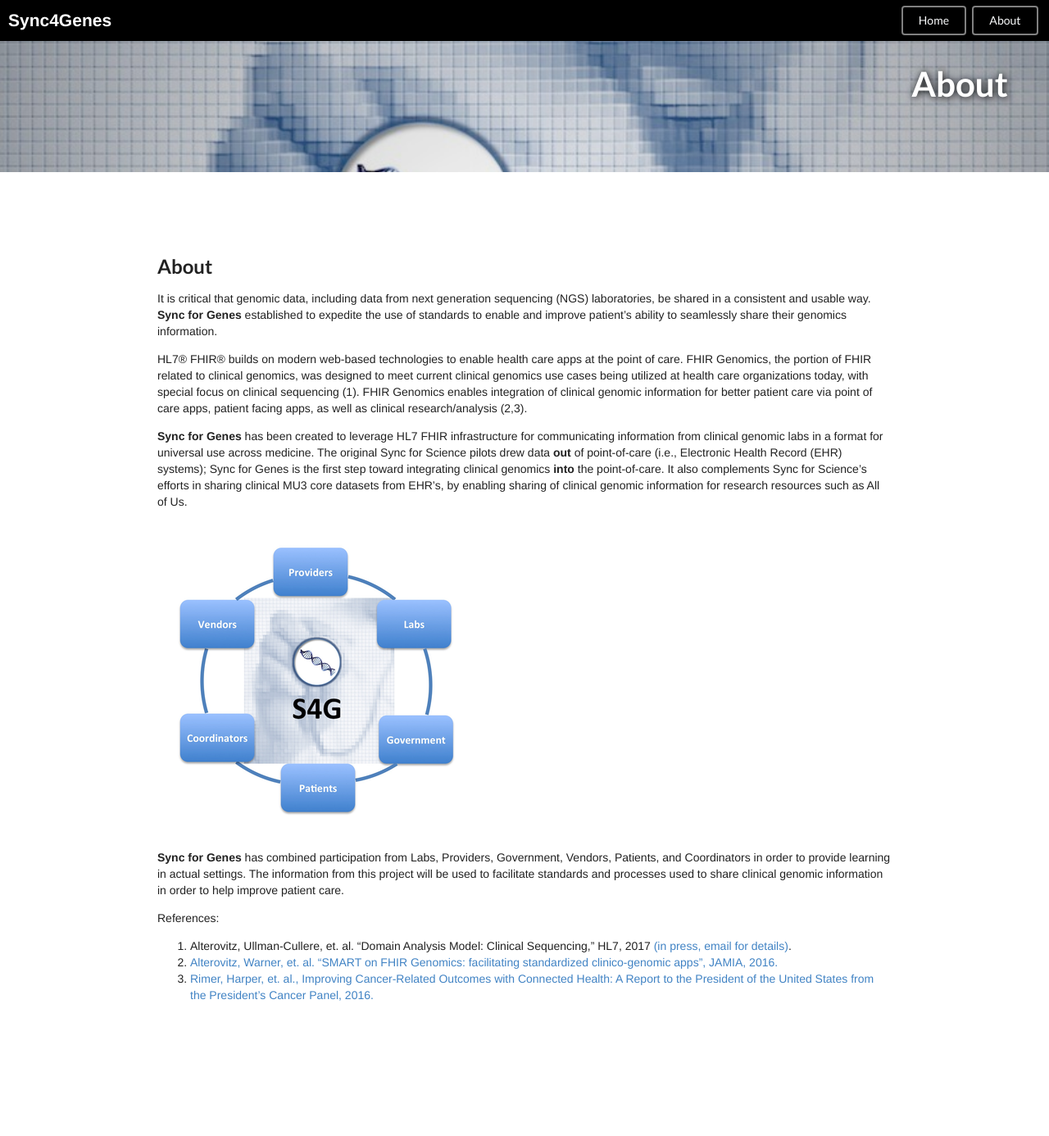
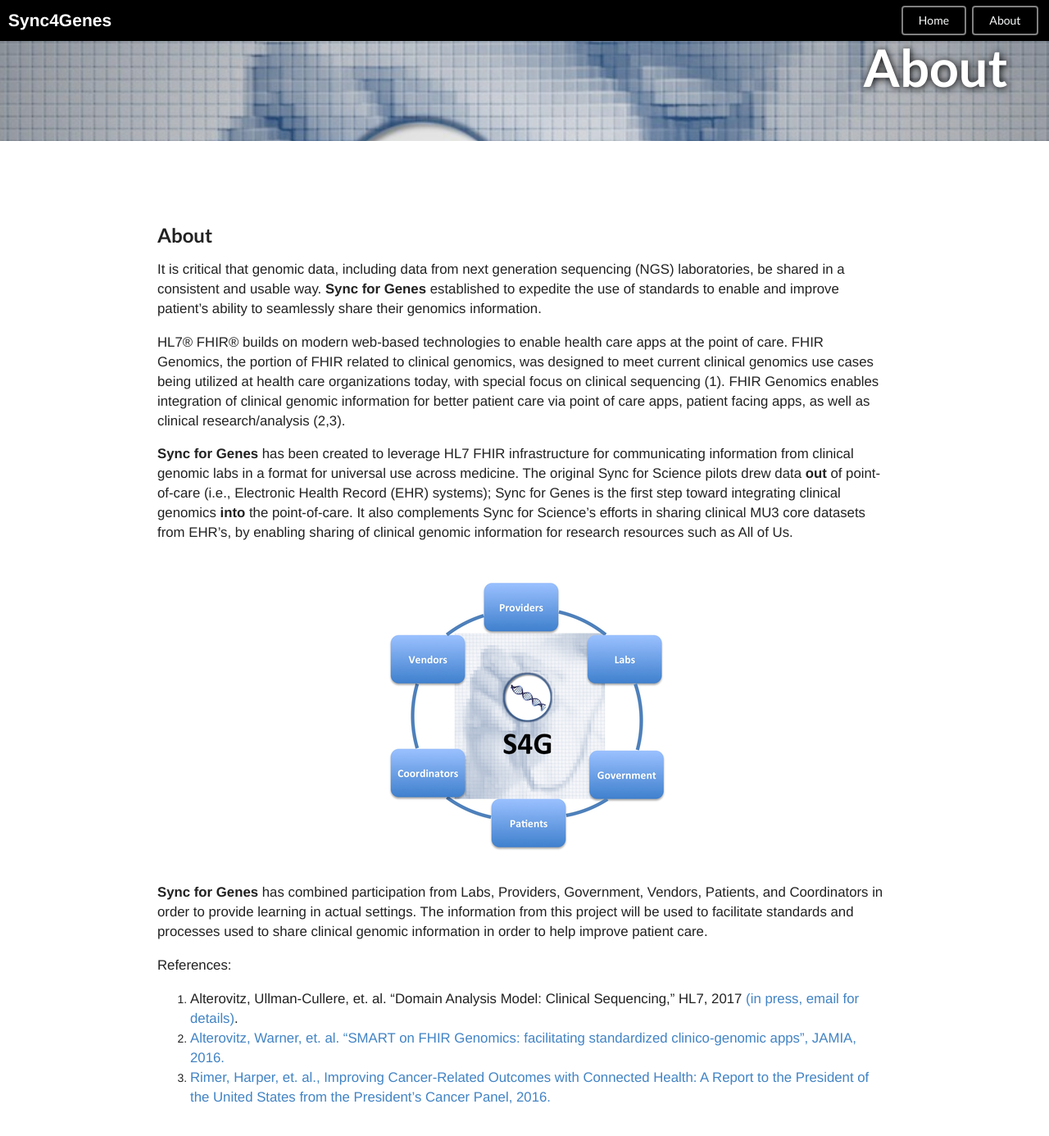
Before and after one commit to sync4genes/sync4genes.github.io, a Jekyll site: the page built from about.md, in a window 1280 px wide and 1400 px high. Shown: the top 1386 px of the window at 82% size. Built offline with Jekyll 4.4.1, drawn with Linux system fonts in a browser that asks for light colours; our own code applies the rules of GitHub Pages for plain Markdown files.

Commit message:
update page style

```diff
--- a/_layouts/default.html
+++ b/_layouts/default.html
@@ -5,6 +5,9 @@
 	<title>{% if page.title %}{{ page.title }} – {% endif %}{{ site.name }} – {{ site.description }}</title>
 
 	{% include meta.html %}
+	{% if page.css %}
+	<link rel="stylesheet" href="{{ site.github.url }}/{{page.css}}.css">
+	{% endif %}
 	<link rel="stylesheet" href="{{ site.github.url }}/dist/semantic.min.css">
 	<link rel="stylesheet" href="{{ site.github.url }}/index.css" />
 	<link rel="alternate" type="application/rss+xml" title="{{ site.name }} - {{ site.description }}" href="{{ site.url }}/feed.xml" />
--- /dev/null
+++ b/about.css
@@ -0,0 +1,9 @@
+img {
+	display: block;
+	max-width: 100%;
+	margin: 0 auto !important;
+}
+
+p{
+	font-size: 1.2em;
+}
--- a/index.css
+++ b/index.css
@@ -74,7 +74,7 @@ body{
 }
 
 #main div.big-title .big-title-text{
-    font-size: 3em !important;
+    font-size: 4.5em !important;
     font-weight: bolder;
     text-shadow: 1px 1px 10px #000000;
 }
@@ -88,3 +88,8 @@ body{
 #main div.content{
     text-align: center;
 }
+
+
+.mid-img{
+    margin: 0 auto;
+}
```
Also changed, not shown: about.md (+2 -0 lines), index.md (+2 -1 lines).
